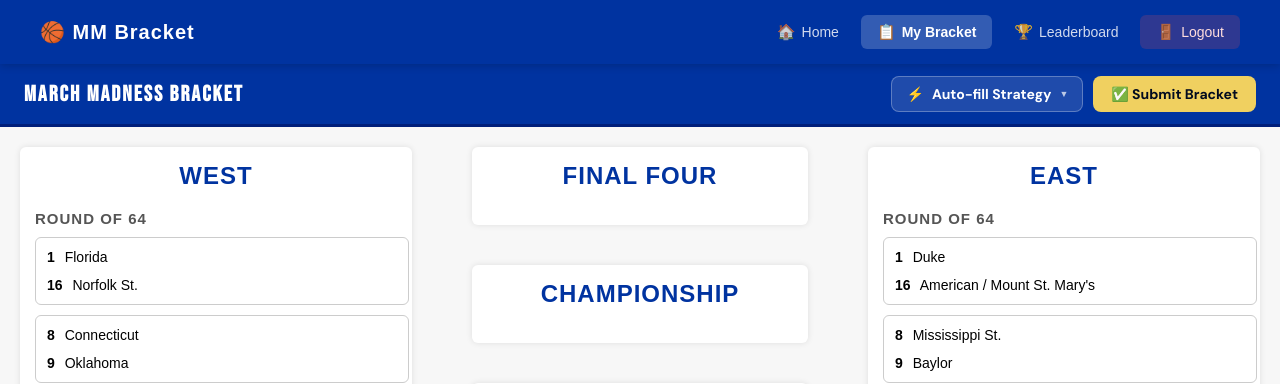
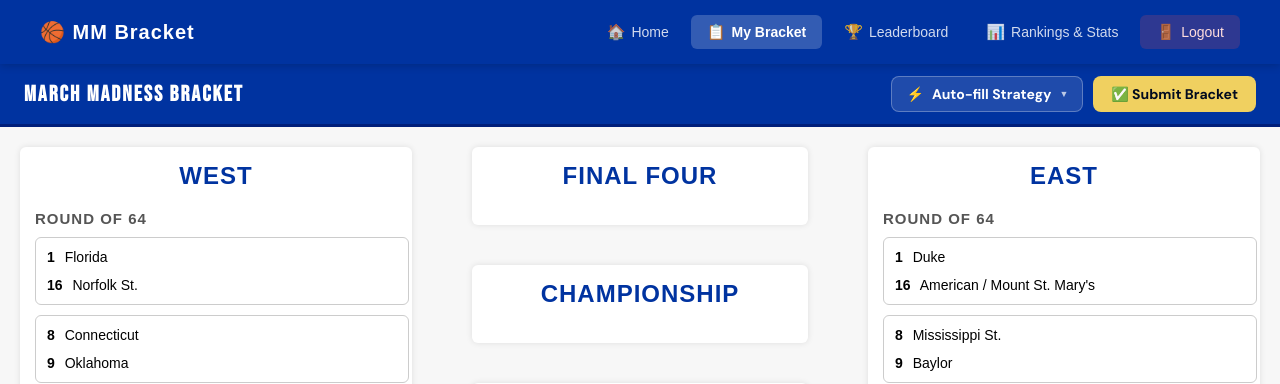
Before and after one commit to zculp6/Bracket-Website, a Flask app: page /bracket in a window 1280 px wide. Shown: the top 384 px of the page. Run offline with Flask 3, Linux system fonts and the light colour scheme; the visitor is signed in with stand-in values (Sample User, id 1); some libraries are stand-ins or nearby versions.

Commit message:
Updated bracket

```diff
--- a/templates/bracket.html
+++ b/templates/bracket.html
@@ -262,6 +262,10 @@
         <a href="/"><span class="nav-icon">🏠</span><span class="nav-label">Home</span></a>
         <a href="/bracket" class="active"><span class="nav-icon">📋</span><span class="nav-label">My Bracket</span></a>
         <a href="/leaderboard"><span class="nav-icon">🏆</span><span class="nav-label">Leaderboard</span></a>
+        <a href="/rankings_stats">
+            <span class="nav-icon">📊</span>
+            <span class="nav-label">Rankings & Stats</span>
+        </a>
         {% if current_user.is_authenticated %}
         <a href="/logout" class="btn-danger"><span class="nav-icon">🚪</span><span class="nav-label">Logout</span></a>
         {% else %}
```
